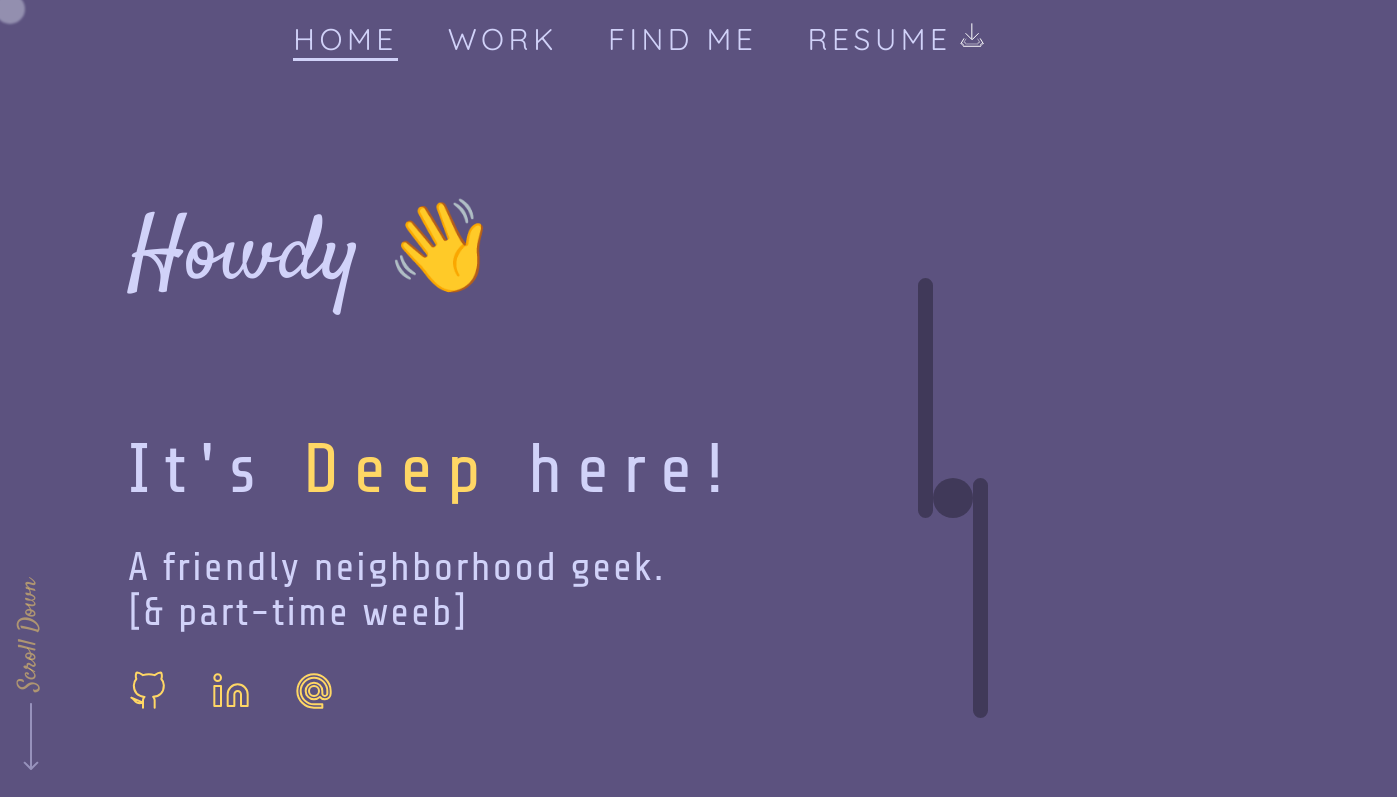
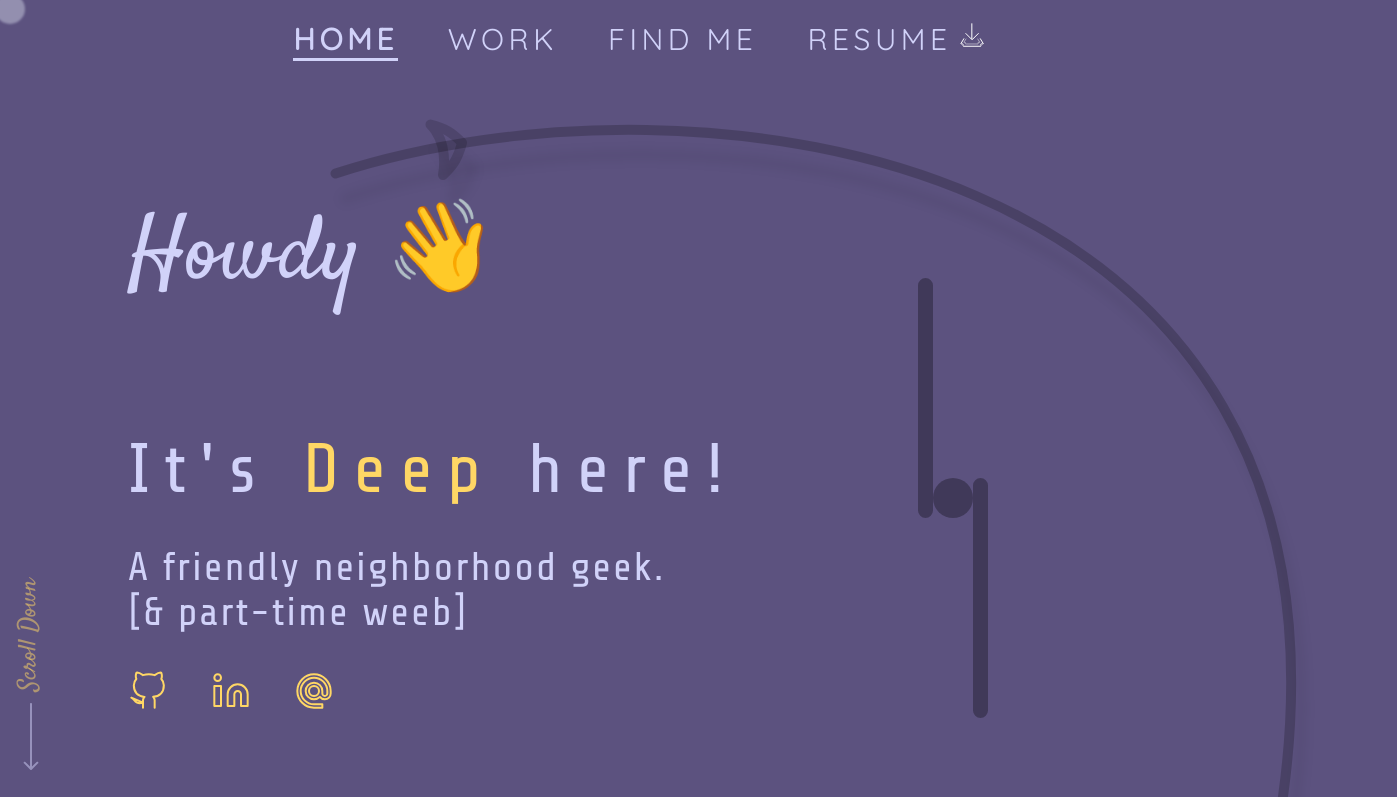
Before and after one commit to Deep3543/portfolio, a React (Create React App) app: page / in a window 1280 px wide. Shown: the top 797 px of the page, 1397 px wide, since content can reach past the window. Built offline with nearby package versions, Linux system fonts and the light colour scheme.

Commit message:
Added back-design swirl

```diff
--- a/src/App.js
+++ b/src/App.js
@@ -10,6 +10,37 @@ import {Link, animateScroll as scroll} from 'react-scroll';
 function App() {
   return (
     <div className="app">
+      {/* Back Design */}
+      <i className="back-svg swirl">
+        <svg width="1359" height="3232" viewBox="0 0 1359 3232" fill="none" xmlns="http://www.w3.org/2000/svg">
+          <g filter="url(#filter0_d_263_141)">
+          <path d="M424.031 27.7871C419.918 43.0904 415.721 50.1229 405 60C405 60 407.5 46 404.5 32C401.5 18 392.5 9.49999 392.5 9.49999C406.788 13.1623 413.693 17.1229 424.031 27.7871Z" stroke="black" stroke-opacity="0.15" stroke-width="10" stroke-linecap="round" stroke-linejoin="round"/>
+          </g>
+          <g filter="url(#filter1_d_263_141)">
+          <path d="M297.5 58.4999C654.108 -57.5575 1335 27.4998 1245 681.5C1155 1335.5 -381.929 1667.61 131 1147C643.929 626.389 1604.82 1266.6 1261 1790.5C917.181 2314.4 -402.535 2684.74 131 2088.5C664.535 1492.26 1594 2263 1218.5 2820C843 3377 177 3142.5 177 3142.5" stroke="black" stroke-opacity="0.2" stroke-width="10" stroke-linecap="round" stroke-linejoin="round"/>
+          </g>
+          <defs>
+          <filter id="filter0_d_263_141" x="387.5" y="4.49953" width="61.5316" height="95.5005" filterUnits="userSpaceOnUse" color-interpolation-filters="sRGB">
+          <feFlood flood-opacity="0" result="BackgroundImageFix"/>
+          <feColorMatrix in="SourceAlpha" type="matrix" values="0 0 0 0 0 0 0 0 0 0 0 0 0 0 0 0 0 0 127 0" result="hardAlpha"/>
+          <feOffset dx="10" dy="25"/>
+          <feGaussianBlur stdDeviation="5"/>
+          <feColorMatrix type="matrix" values="0 0 0 0 0 0 0 0 0 0 0 0 0 0 0 0 0 0 0.05 0"/>
+          <feBlend mode="normal" in2="BackgroundImageFix" result="effect1_dropShadow_263_141"/>
+          <feBlend mode="normal" in="SourceGraphic" in2="effect1_dropShadow_263_141" result="shape"/>
+          </filter>
+          <filter id="filter1_d_263_141" x="0.554749" y="9.76901" width="1358.06" height="3221.73" filterUnits="userSpaceOnUse" color-interpolation-filters="sRGB">
+          <feFlood flood-opacity="0" result="BackgroundImageFix"/>
+          <feColorMatrix in="SourceAlpha" type="matrix" values="0 0 0 0 0 0 0 0 0 0 0 0 0 0 0 0 0 0 127 0" result="hardAlpha"/>
+          <feOffset dx="10" dy="25"/>
+          <feGaussianBlur stdDeviation="5"/>
+          <feColorMatrix type="matrix" values="0 0 0 0 0 0 0 0 0 0 0 0 0 0 0 0 0 0 0.05 0"/>
+          <feBlend mode="normal" in2="BackgroundImageFix" result="effect1_dropShadow_263_141"/>
+          <feBlend mode="normal" in="SourceGraphic" in2="effect1_dropShadow_263_141" result="shape"/>
+          </filter>
+          </defs>
+        </svg>
+      </i>
       {/* < Nav />
       < Skeleton /> */}
       < Nav />
--- a/src/styles/dif.css
+++ b/src/styles/dif.css
@@ -81,6 +81,9 @@ nav{display: flex; justify-content: space-around; align-items: center; position:
   top: 440px;
   left: 895px;
 }
+.swirl{
+  top: 76.83px;
+}
 .scroll{
   overflow: unset;
   left: -2%;
@@ -126,6 +129,7 @@ nav{display: flex; justify-content: space-around; align-items: center; position:
 
 .nav-list li > .active{
   border-bottom: solid;
+  font-weight: 700;
 }
 
 .resume{
```
